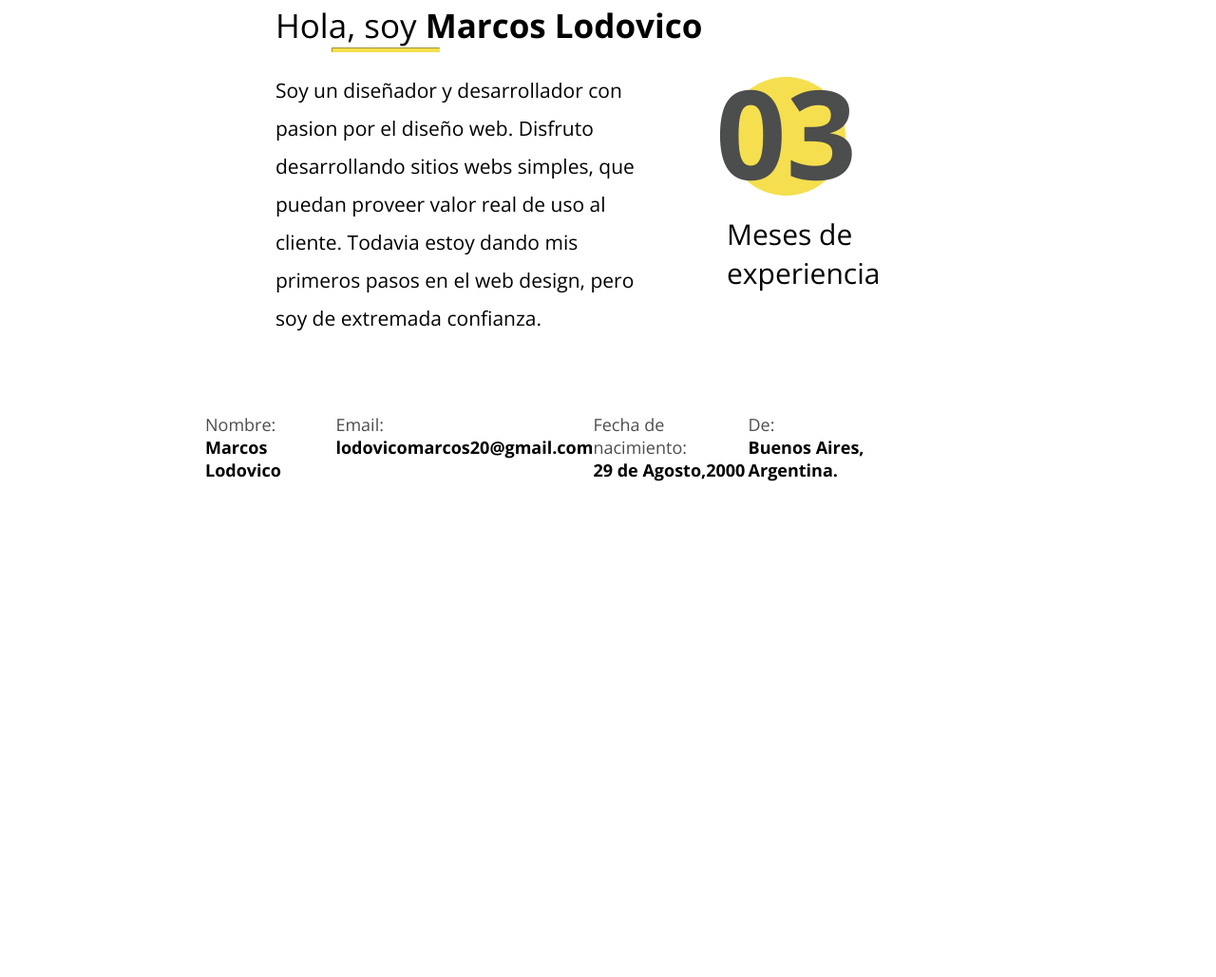
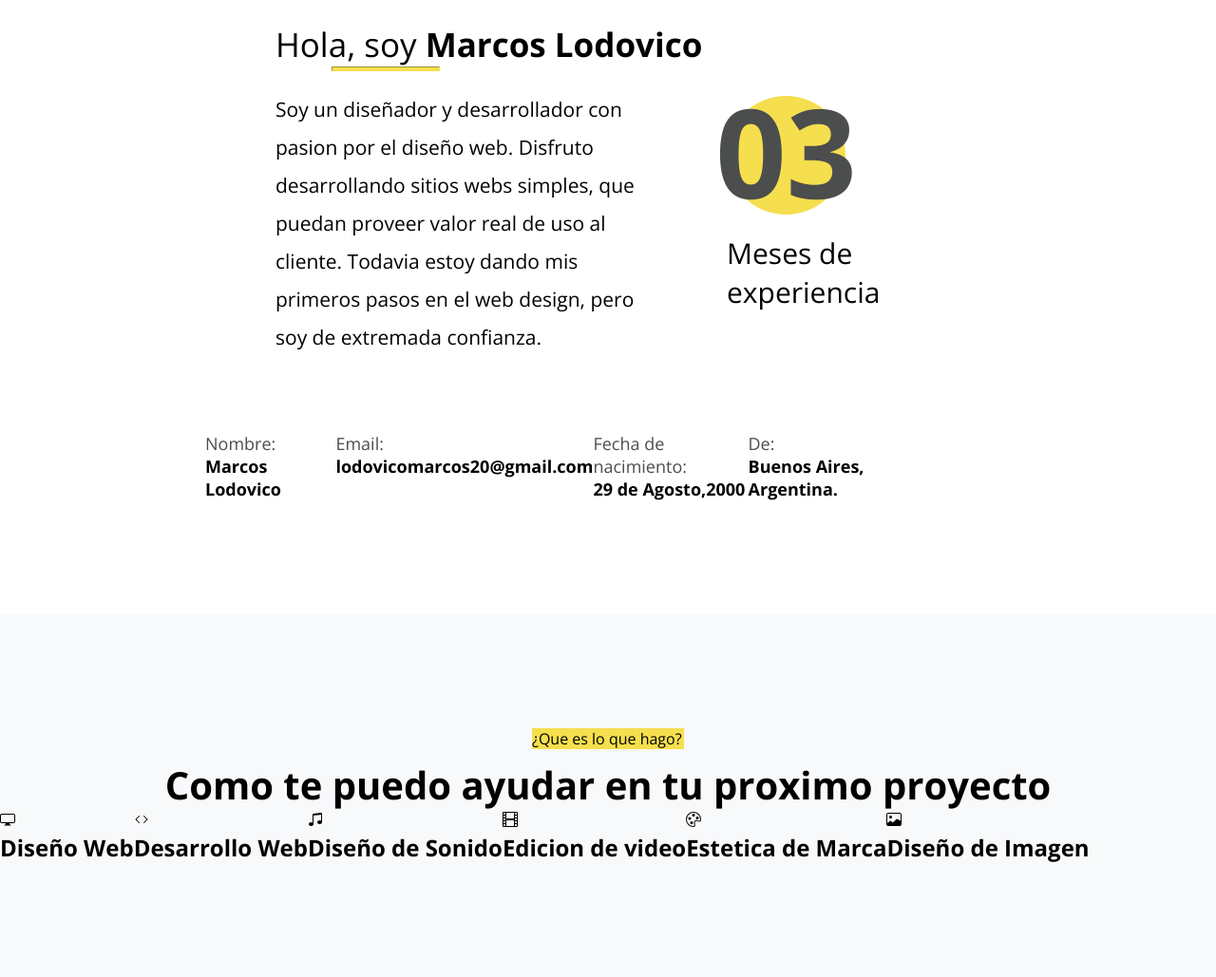
Before and after one commit to marcoslodovico/TRABAJO-FINAL, a plain HTML site: page index.html in a window 1280 px wide. Shown: the part 1204-2233 px from the top of the page at 95% size. Before the commit the page ends 1711 px from the top, so only its background shows below. Drawn offline with nearby package versions, Linux system fonts and the light colour scheme.

Commit message:
4to commit, section 3 empezada

```diff
--- a/css/estilos.css
+++ b/css/estilos.css
@@ -111,7 +111,10 @@ a{
 /* ACA TERMINA EL HERO */
 
 .section2{
-    padding: 0px 190px;
+    padding-left: 190px;
+    padding-right: 190px;
+    padding-top: 120px;
+    padding-bottom: 120px;
 }
 
 .p_acercademi{
@@ -119,7 +122,7 @@ a{
     text-align: center;
     background-color: #F5DF4E;
     margin-left: 47%;
-    margin-top: 100px;
+
     margin-bottom: 10px;
     font-weight: 500;
 
@@ -175,6 +178,10 @@ a{
 
 
 }
+.div_spanmesesdxp{
+    width: 200px;
+
+}
 .span3div{
     background-color: #F5DF4E;
     display: flex;
@@ -189,6 +196,7 @@ a{
 }
 .p_mesesdeexp{
     font-size: 30px;
+
 
 
 
@@ -210,3 +218,26 @@ color: #4C4D4D;
     font-size: 18px;
     font-weight: 600;
 }
+/* TERMINA SECTION 2 */
+.section3{
+
+    padding-top: 120px;
+    padding-bottom: 120px;
+    background-color: #F8F9FA;
+}
+
+.p_qesloqhago{
+margin: 0 auto;
+background-color: #F5DF4E;
+width: 160px;
+font-weight: 500;
+margin-bottom: 10px;
+}
+.h1_comotpuedoayudar{
+text-align: center;
+font-size: 40px;
+}
+/* CONTENEDOR DE SKILLS COMIENZA */
+.DIV_SKILLSCONTENEDOR{
+    display: flex;
+}
--- a/index.html
+++ b/index.html
@@ -14,7 +14,7 @@
 <body>
     <header>
         <h1 class="logo">MARCOS</h1>
-        <div class="div-menuAhref">
+        <nav class="div-menuAhref">
             <a href="">INICIO</a>
             <a href="">ACERCA DE</a>
             <a href="">SERVICIOS</a>
@@ -22,7 +22,7 @@
             <a href="">PORTFOLIO</a>
             <a href="">CONTACTO</a>
 
-        </div>
+        </nav>
        <div class="svgpics">
         <img class="facebook" src="facesvg.svg" alt="">
         <img class="twitter"  src="twittersvg.svg" alt="">
@@ -75,7 +75,7 @@
                 </p>
 
             </div>
-            <div>
+            <div class="div_spanmesesdxp">
                <div class="span3div">
                 <span class="span_3">03</span>
             </div>
@@ -104,6 +104,82 @@
 
         </div>
     </section>
+    <!-- TERMINA SECTION 2, EMPIEZA SECTION 3 -->
+    <section class="section3">
+       <div>
+        <p class="p_qesloqhago">¿Que es lo que hago?</p>
+        <h1 class="h1_comotpuedoayudar">Como te puedo ayudar en tu proximo proyecto</h1>
+       </div>
+       <!-- EMPIEZA EL DIV CONTENEDOR DE SKILLSZ -->
+       <div class="DIV_SKILLSCONTENEDOR">
+            <div class="div_webdesing">
+                <svg xmlns="http://www.w3.org/2000/svg" width="16" height="16" fill="currentColor" class="bi bi-display" viewBox="0 0 16 16">
+                    <path d="M0 4s0-2 2-2h12s2 0 2 2v6s0 2-2 2h-4c0 .667.083 1.167.25 1.5H11a.5.5 0 0 1 0 1H5a.5.5 0 0 1 0-1h.75c.167-.333.25-.833.25-1.5H2s-2 0-2-2V4zm1.398-.855a.758.758 0 0 0-.254.302A1.46 1.46 0 0 0 1 4.01V10c0 .325.078.502.145.602.07.105.17.188.302.254a1.464 1.464 0 0 0 .538.143L2.01 11H14c.325 0 .502-.078.602-.145a.758.758 0 0 0 .254-.302 1.464 1.464 0 0 0 .143-.538L15 9.99V4c0-.325-.078-.502-.145-.602a.757.757 0 0 0-.302-.254A1.46 1.46 0 0 0 13.99 3H2c-.325 0-.502.078-.602.145z"/>
+                  </svg>
+                  <h2 class="h2_SKILLSTEXTOARRIBA">Diseño Web</h2>
+                  <p></p>
+
+            </div>
+            <div class="div_webdeveloper">
+                <svg xmlns="http://www.w3.org/2000/svg" width="16" height="16" fill="currentColor" class="bi bi-code" viewBox="0 0 16 16">
+                    <path d="M5.854 4.854a.5.5 0 1 0-.708-.708l-3.5 3.5a.5.5 0 0 0 0 .708l3.5 3.5a.5.5 0 0 0 .708-.708L2.707 8l3.147-3.146zm4.292 0a.5.5 0 0 1 .708-.708l3.5 3.5a.5.5 0 0 1 0 .708l-3.5 3.5a.5.5 0 0 1-.708-.708L13.293 8l-3.147-3.146z"/>
+                  </svg>
+                  <h2 class="h2_SKILLSTEXTOARRIBA">
+                    Desarrollo Web
+                  </h2>
+                  <p></p>
+
+            </div>
+            <div class="div_soundDesing">
+                <svg xmlns="http://www.w3.org/2000/svg" width="16" height="16" fill="currentColor" class="bi bi-music-note-beamed" viewBox="0 0 16 16">
+                    <path d="M6 13c0 1.105-1.12 2-2.5 2S1 14.105 1 13c0-1.104 1.12-2 2.5-2s2.5.896 2.5 2zm9-2c0 1.105-1.12 2-2.5 2s-2.5-.895-2.5-2 1.12-2 2.5-2 2.5.895 2.5 2z"/>
+                    <path fill-rule="evenodd" d="M14 11V2h1v9h-1zM6 3v10H5V3h1z"/>
+                    <path d="M5 2.905a1 1 0 0 1 .9-.995l8-.8a1 1 0 0 1 1.1.995V3L5 4V2.905z"/>
+                  </svg>
+                  <h2 class="h2_SKILLSTEXTOARRIBA">
+                    Diseño de Sonido
+                </h2>
+                <p></p>
+
+            </div>
+            <div class="div_EdicionDeVideos">
+                <svg xmlns="http://www.w3.org/2000/svg" width="16" height="16" fill="currentColor" class="bi bi-film" viewBox="0 0 16 16">
+                    <path d="M0 1a1 1 0 0 1 1-1h14a1 1 0 0 1 1 1v14a1 1 0 0 1-1 1H1a1 1 0 0 1-1-1V1zm4 0v6h8V1H4zm8 8H4v6h8V9zM1 1v2h2V1H1zm2 3H1v2h2V4zM1 7v2h2V7H1zm2 3H1v2h2v-2zm-2 3v2h2v-2H1zM15 1h-2v2h2V1zm-2 3v2h2V4h-2zm2 3h-2v2h2V7zm-2 3v2h2v-2h-2zm2 3h-2v2h2v-2z"/>
+                  </svg>
+                  <h2 class="h2_SKILLSTEXTOARRIBA">
+                    Edicion de video
+                  </h2>
+                  <p></p>
+
+            </div>
+            <div class="div_DiseñoDeMarca">
+                <svg xmlns="http://www.w3.org/2000/svg" width="16" height="16" fill="currentColor" class="bi bi-palette" viewBox="0 0 16 16">
+                    <path d="M8 5a1.5 1.5 0 1 0 0-3 1.5 1.5 0 0 0 0 3zm4 3a1.5 1.5 0 1 0 0-3 1.5 1.5 0 0 0 0 3zM5.5 7a1.5 1.5 0 1 1-3 0 1.5 1.5 0 0 1 3 0zm.5 6a1.5 1.5 0 1 0 0-3 1.5 1.5 0 0 0 0 3z"/>
+                    <path d="M16 8c0 3.15-1.866 2.585-3.567 2.07C11.42 9.763 10.465 9.473 10 10c-.603.683-.475 1.819-.351 2.92C9.826 14.495 9.996 16 8 16a8 8 0 1 1 8-8zm-8 7c.611 0 .654-.171.655-.176.078-.146.124-.464.07-1.119-.014-.168-.037-.37-.061-.591-.052-.464-.112-1.005-.118-1.462-.01-.707.083-1.61.704-2.314.369-.417.845-.578 1.272-.618.404-.038.812.026 1.16.104.343.077.702.186 1.025.284l.028.008c.346.105.658.199.953.266.653.148.904.083.991.024C14.717 9.38 15 9.161 15 8a7 7 0 1 0-7 7z"/>
+                  </svg>
+                  <h2 class="h2_SKILLSTEXTOARRIBA">
+                    Estetica de Marca
+                  </h2>
+
+            </div>
+            <div class="div_DiseñoDeImagen">
+                <svg xmlns="http://www.w3.org/2000/svg" width="16" height="16" fill="currentColor" class="bi bi-image" viewBox="0 0 16 16">
+                    <path d="M6.002 5.5a1.5 1.5 0 1 1-3 0 1.5 1.5 0 0 1 3 0z"/>
+                    <path d="M2.002 1a2 2 0 0 0-2 2v10a2 2 0 0 0 2 2h12a2 2 0 0 0 2-2V3a2 2 0 0 0-2-2h-12zm12 1a1 1 0 0 1 1 1v6.5l-3.777-1.947a.5.5 0 0 0-.577.093l-3.71 3.71-2.66-1.772a.5.5 0 0 0-.63.062L1.002 12V3a1 1 0 0 1 1-1h12z"/>
+                  </svg>
+                  <h2 class="h2_SKILLSTEXTOARRIBA">
+                    Diseño de Imagen
+                  </h2>
+                  <p></p>
+
+            </div>
+
+
+
+       </div>
+
+
+    </section>
 
 
 </body>
```
